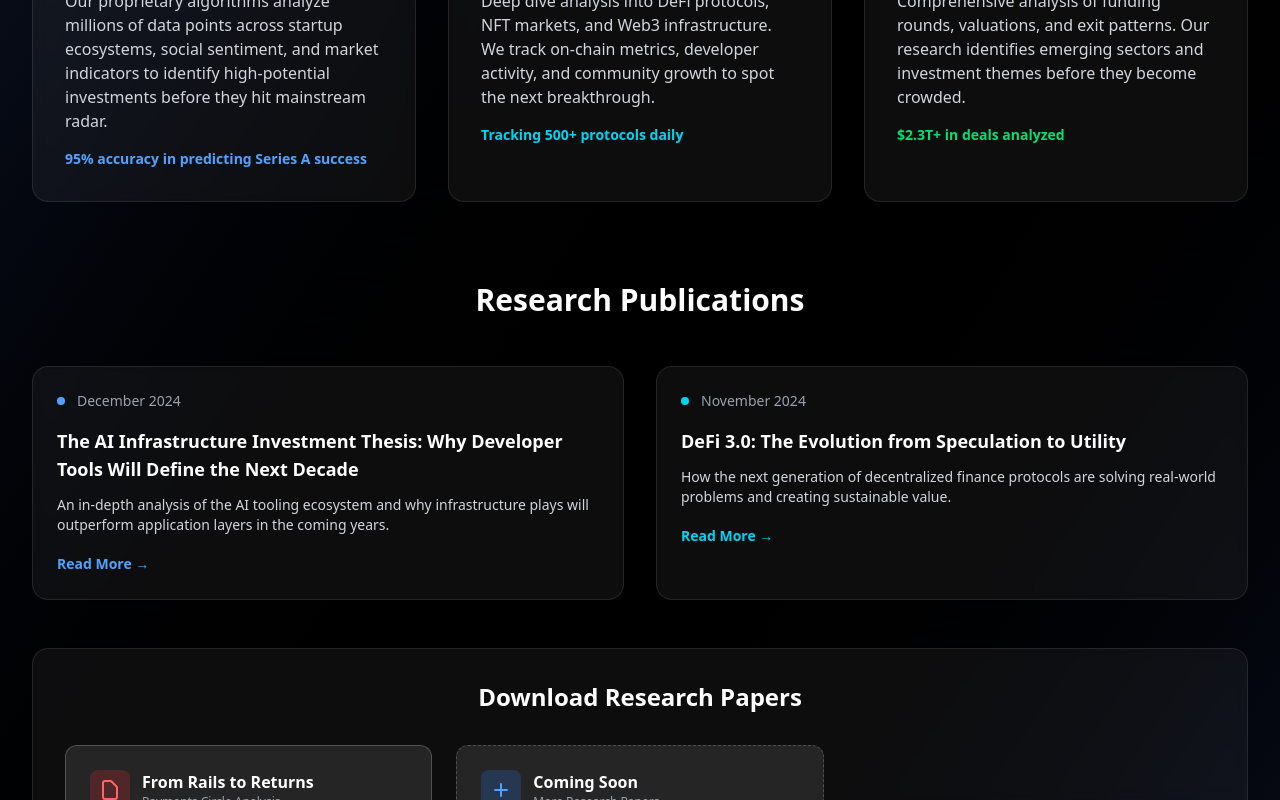
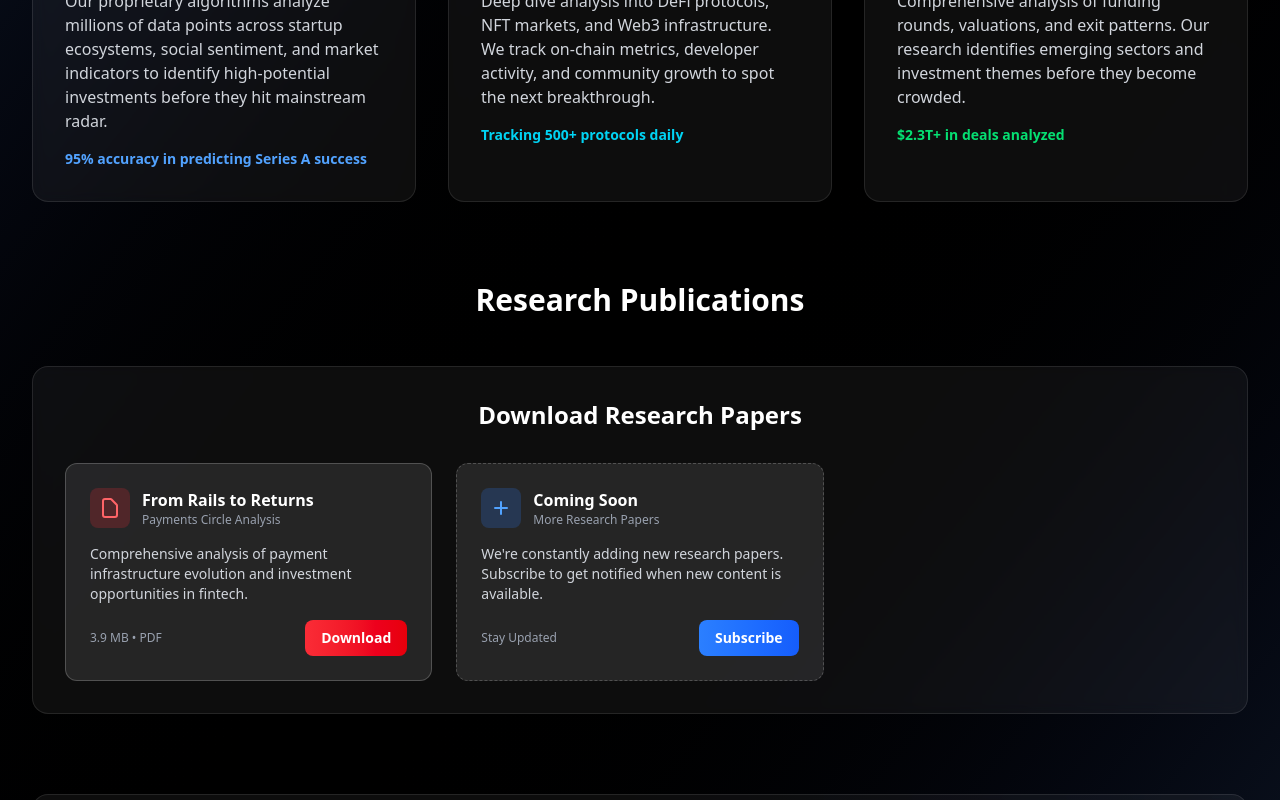
Before and after one commit to Kfar19/CursorWeb, a Next.js app: page /research in a window 1280 px wide. Shown: the part 480-1280 px from the top of the page. Built offline with nearby package versions, Linux system fonts and the light colour scheme.

Commit message:
Remove December 2024 AI Infrastructure and November 2024 DeFi 3.0 research previews

```diff
--- a/src/app/research/page.tsx
+++ b/src/app/research/page.tsx
@@ -279,54 +279,7 @@ export default function ResearchPage() {
             <div className="mb-20">
               <h2 className="text-3xl font-bold text-white mb-12 text-center">Research Publications</h2>
 
-              {/* Featured Research Papers */}
-              <div className="grid md:grid-cols-2 gap-8 mb-12">
-                <motion.div
-                  className="bg-white/5 backdrop-blur-sm rounded-2xl p-6 border border-white/10"
-                  whileHover={{ scale: 1.02, y: -5 }}
-                  transition={{ duration: 0.3 }}
-                >
-                  <div className="flex items-center mb-4">
-                    <div className="w-2 h-2 bg-blue-400 rounded-full mr-3"></div>
-                    <span className="text-gray-400 text-sm">December 2024</span>
-                  </div>
-                  <h3 className="text-lg font-bold text-white mb-3">
-                    The AI Infrastructure Investment Thesis: Why Developer Tools Will Define the Next Decade
-                  </h3>
-                  <p className="text-gray-300 text-sm mb-4">
-                    An in-depth analysis of the AI tooling ecosystem and why infrastructure plays will outperform application layers in the coming years.
-                  </p>
-                  <motion.button
-                    className="text-blue-400 hover:text-blue-300 text-sm font-semibold"
-                    whileHover={{ x: 5 }}
-                  >
-                    Read More →
-                  </motion.button>
-                </motion.div>
 
-                <motion.div
-                  className="bg-white/5 backdrop-blur-sm rounded-2xl p-6 border border-white/10"
-                  whileHover={{ scale: 1.02, y: -5 }}
-                  transition={{ duration: 0.3 }}
-                >
-                  <div className="flex items-center mb-4">
-                    <div className="w-2 h-2 bg-cyan-400 rounded-full mr-3"></div>
-                    <span className="text-gray-400 text-sm">November 2024</span>
-                  </div>
-                  <h3 className="text-lg font-bold text-white mb-3">
-                    DeFi 3.0: The Evolution from Speculation to Utility
-                  </h3>
-                  <p className="text-gray-300 text-sm mb-4">
-                    How the next generation of decentralized finance protocols are solving real-world problems and creating sustainable value.
-                  </p>
-                  <motion.button
-                    className="text-cyan-400 hover:text-cyan-300 text-sm font-semibold"
-                    whileHover={{ x: 5 }}
-                  >
-                    Read More →
-                  </motion.button>
-                </motion.div>
-              </div>
 
               {/* Downloadable Research Papers */}
               <div className="bg-white/5 backdrop-blur-sm rounded-2xl p-8 border border-white/10">
```
